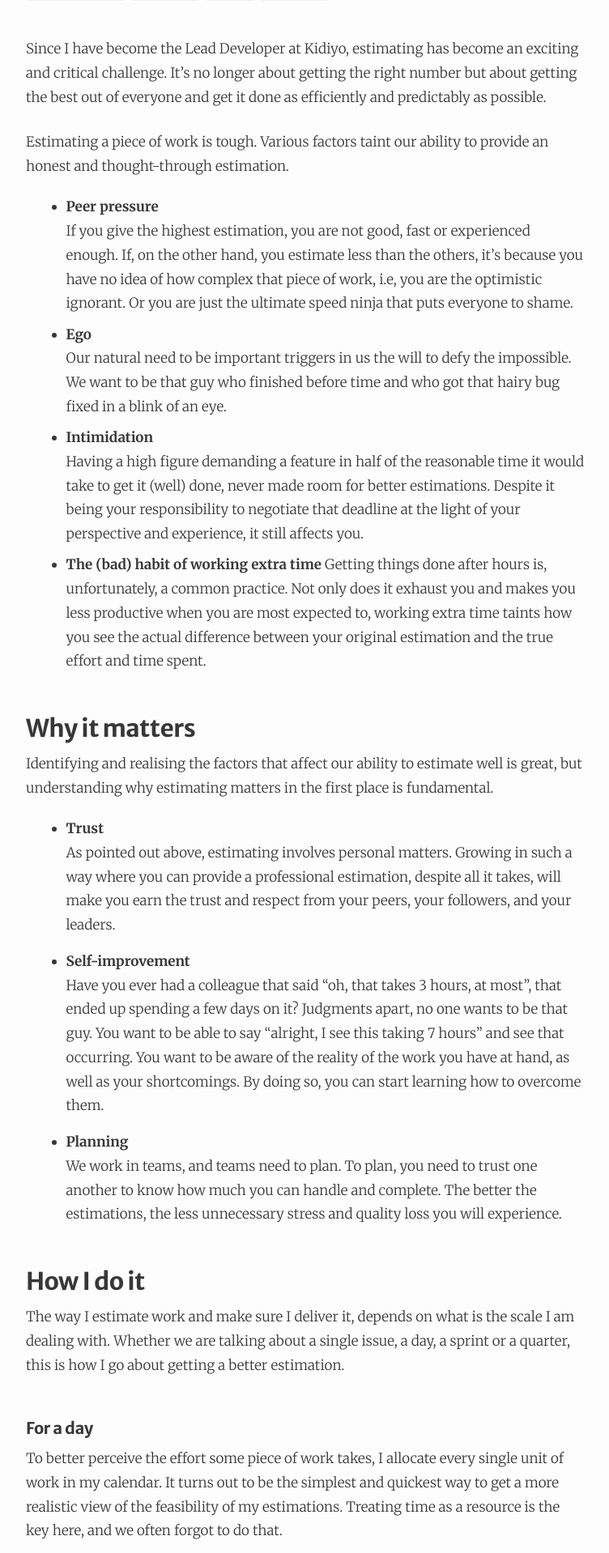
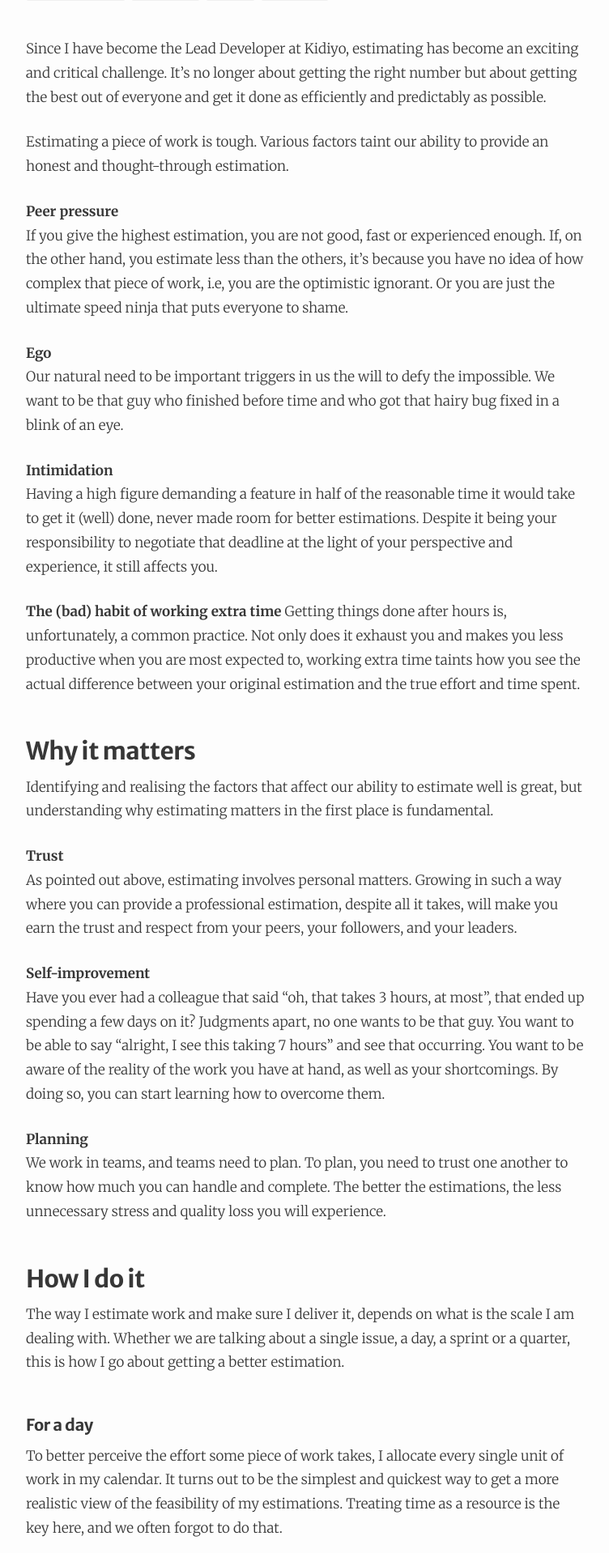
Before and after one commit to NunoAlexandre/nunoalexandre.github.io, a Jekyll site: the page built from _posts/2018-11-18-on-estimating.markdown, in a window 1280 px wide. Shown: the part 537-2455 px from the top of the page at 81% size, without its empty margins (263-1015 px from the left). Built offline with Jekyll 4.4.1, drawn with Linux system fonts in a browser that asks for light colours; comment, search, counter and statistics services are not loaded.

Commit message:
Improve sub-sections readability on mobile

```diff
--- a/_posts/2018-11-18-on-estimating.markdown
+++ b/_posts/2018-11-18-on-estimating.markdown
@@ -11,27 +11,30 @@ Since I have become the Lead Developer at Kidiyo, estimating has become an excit
 
 Estimating a piece of work is tough. Various factors taint our ability to provide an honest and thought-through estimation.
 
-- **Peer pressure** <br>
+**Peer pressure** <br>
 If you give the highest estimation, you are not good, fast or experienced enough. If, on the other hand,  you estimate less than the others, it’s because you have no idea of how complex that piece of work, i.e, you are the optimistic ignorant. Or you are just the ultimate speed ninja that puts everyone to shame.
-- **Ego**<br>
+
+**Ego**<br>
 Our natural need to be important triggers in us the will to defy the impossible. We want to be that guy who finished before time and who got that hairy bug fixed in a blink of an eye.
-- **Intimidation** <br>
+
+**Intimidation** <br>
 Having a high figure demanding a feature in half of the reasonable time it would take to get it (well) done, never made room for better estimations. Despite it being your responsibility to negotiate that deadline at the light of your perspective and experience, it still affects you.
-- **The (bad) habit of working extra time**
+
+**The (bad) habit of working extra time**
 Getting things done after hours is, unfortunately, a common practice. Not only does it exhaust you and makes you less productive when you are most expected to, working extra time taints how you see the actual difference between your original estimation and the true effort and time spent.
 
 ## Why it matters
 
 Identifying and realising the factors that affect our ability to estimate well is great, but understanding why estimating matters in the first place is fundamental.
 
-- **Trust**<br>
-  As pointed out above, estimating involves personal matters. Growing in such a way where you can provide a professional estimation, despite all it takes, will make you earn the trust and respect from your peers, your followers, and your leaders.
+**Trust**<br>
+As pointed out above, estimating involves personal matters. Growing in such a way where you can provide a professional estimation, despite all it takes, will make you earn the trust and respect from your peers, your followers, and your leaders.
 
-- **Self-improvement**<br>
-  Have you ever had a colleague that said "oh, that takes 3 hours, at most", that ended up spending a few days on it? Judgments apart, no one wants to be that guy. You want to be able to say "alright, I see this taking 7 hours" and see that occurring. You want to be aware of the reality of the work you have at hand, as well as your shortcomings. By doing so, you can start learning how to overcome them.
+**Self-improvement**<br>
+Have you ever had a colleague that said "oh, that takes 3 hours, at most", that ended up spending a few days on it? Judgments apart, no one wants to be that guy. You want to be able to say "alright, I see this taking 7 hours" and see that occurring. You want to be aware of the reality of the work you have at hand, as well as your shortcomings. By doing so, you can start learning how to overcome them.
 
-- **Planning**<br>
-  We work in teams, and teams need to plan. To plan, you need to trust one another to know how much you can handle and complete. The better the estimations, the less unnecessary stress and quality loss you will experience.
+**Planning**<br>
+We work in teams, and teams need to plan. To plan, you need to trust one another to know how much you can handle and complete. The better the estimations, the less unnecessary stress and quality loss you will experience.
 
 ## How I do it
 
```
